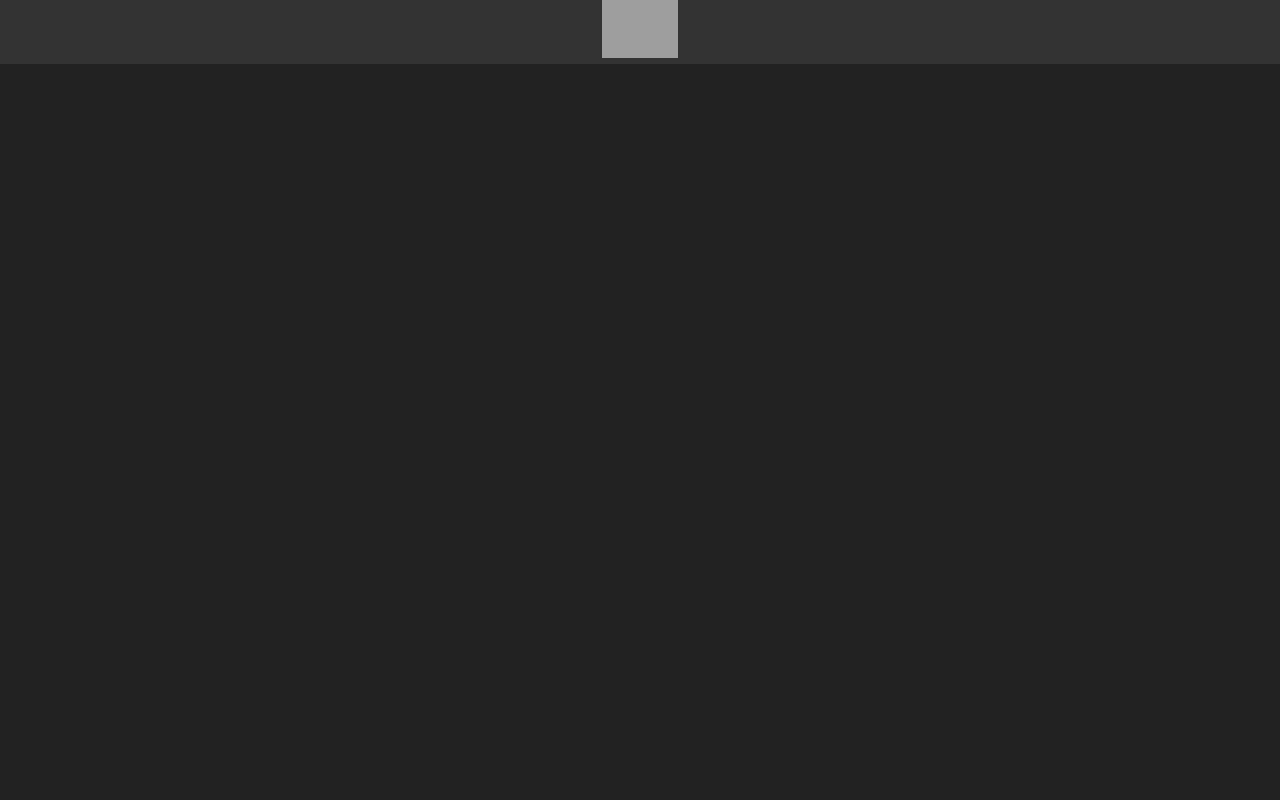
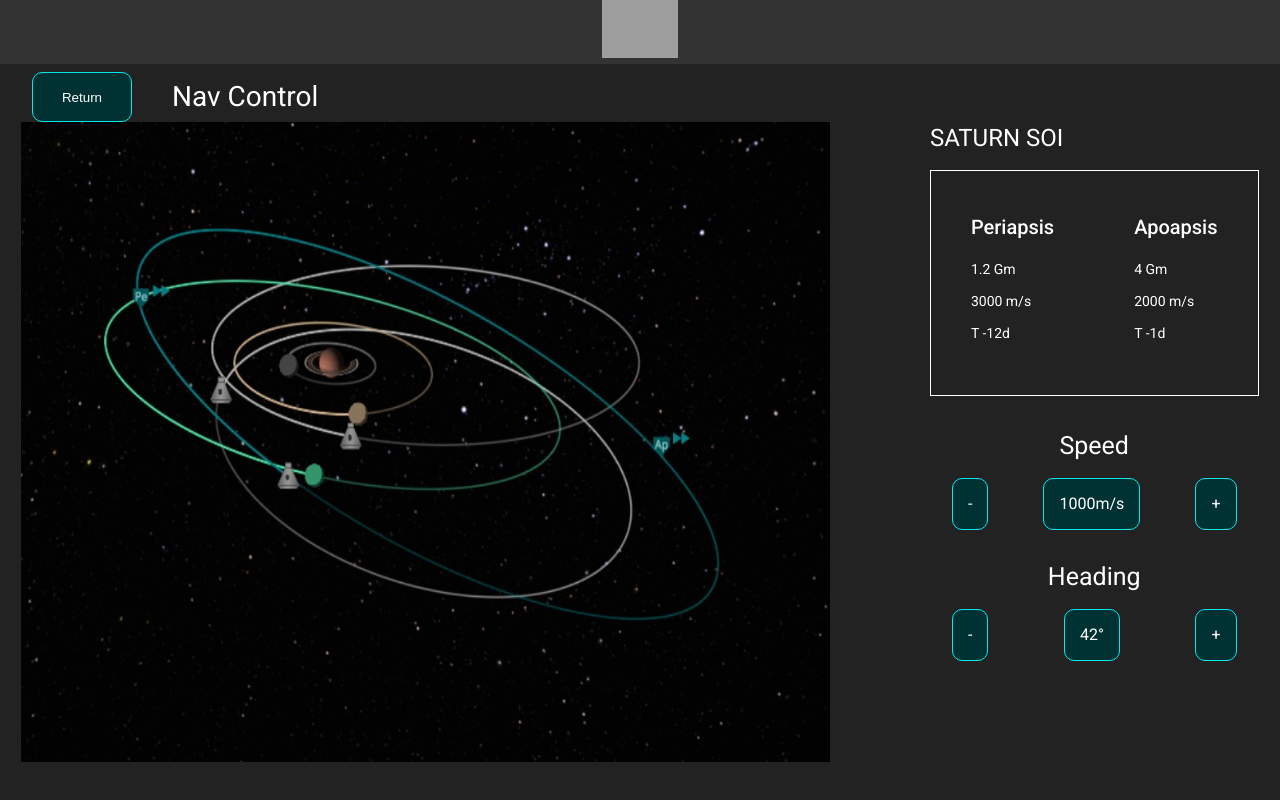
Before and after one commit to esfacumon/rocinante-display, an Angular app: page /pilot/nav in a window 1280 px wide. Before the commit this address led to /. Built offline with nearby package versions, Linux system fonts and the light colour scheme; grey boxes are pictures that could not be loaded.

Commit message:
Updated pilot main and nav

```diff
--- a/src/app/app-routing.module.ts
+++ b/src/app/app-routing.module.ts
@@ -11,6 +11,7 @@
 import { PilotMainComponent } from './components/pilot/pilot-main/pilot-main.component';
 import { AirlockComponent } from './components/utilities/airlock/airlock.component';
 import { ArmoryComponent } from './components/utilities/armory/armory.component';
+import { PilotNavComponent } from './components/pilot/pilot-nav/pilot-nav.component';
 
 const routes: Routes = [
   {path : '', component : MainMenuComponent},
@@ -24,6 +25,8 @@
   {path : 'comander/coms', component : ComanderComsComponent},
   {path : 'comander/airlock-camera/:id', component : ComanderAirlockCameraComponent},
   {path : 'comander/nav', component : ComanderNavComponent},
+  {path : 'pilot/nav', component : PilotNavComponent},
+
 ];
 
 @NgModule({
--- a/src/app/components/pilot/pilot-main/pilot-main.component.css
+++ b/src/app/components/pilot/pilot-main/pilot-main.component.css
@@ -44,31 +44,36 @@
 }
 
 .camera{
-    height: 250px;
-    width: 250px;
+    height: 240px;
+    width: 540px;
     background-color: rgb(20, 20, 20);
-    border-radius: 30px;
+    border-radius: 10px;
+    margin: 5px;
+    border-color: rgb(92, 99, 99);
+    border-style: solid;
+    border-width: 2px;
 }
 
  .cameras-section{
-    grid-template-columns: repeat(1, 100px);
-    grid-template-rows: repeat(1, 100px);
     gap: 5px;
     margin: 30px ;
     align-self: center;
-}
 
-.cameras-section-nav :first-child{
-    flex: none none 100%
-}
-.cameras-section-nav :not(:first-child){
-    flex: none 4 50%
 }
 
 .cameras-section-nav{
     display: flex;
+    justify-content: space-between;
+
 }
-/*
-.cameras-section-nav :nth-last-child(-n+2){
-    grid-column: span 1;
-} */
+
+.main-camera{
+    height: 600px;
+    width: 1100px;
+    background-color: rgb(20, 20, 20);
+    border-radius: 10px;
+    margin: 5px;
+    border-color: rgb(92, 99, 99);
+    border-style: solid;
+    border-width: 2px;
+}
--- a/src/app/components/pilot/pilot-main/pilot-main.component.html
+++ b/src/app/components/pilot/pilot-main/pilot-main.component.html
@@ -12,19 +12,21 @@
     </div>
 
     <div class="cameras-section">
+            <div class="main-camera"></div>
+
         <div class="cameras-section-nav">
             <div class="camera"></div>
             <div class="camera"></div>
-            <div class="camera"></div>
         </div>
+
     </div>
 
     <div class="buttons-section">
         <div class="buttons-section-nav">
-            <button class="button-default" routerLink="/comander/coms">Coms</button>
-            <button class="button-default" routerLink="/comander/airlock">Airlock</button>
-            <button class="button-default" routerLink="/comander/nav">Nav</button>
-            <button class="button-danger" routerLink="/comander/combat">Combat Mode</button>
+            <button class="button-default" routerLink="/pilot/docking">Docking</button>
+            <button class="button-default" routerLink="/pilot/reactor">Reactor</button>
+            <button class="button-default" routerLink="/pilot/drone">Drone</button>
+            <button class="button-danger" routerLink="/pilot/nav">Nav</button>
         </div>
 
     </div>
--- /dev/null
+++ b/src/app/components/pilot/pilot-nav/pilot-nav.component.css
@@ -0,0 +1,59 @@
+.nav-div{
+    display: flex;
+    flex-direction: row;
+
+    justify-content: center;
+}
+
+.nav-map-img{
+    height: 80vh;
+}
+
+.nav-info{
+
+    margin-left: 100px;
+    display: flex;
+    flex-direction: column;
+    justify-content: left;
+    color: white;
+}
+
+.orbit-info{
+    display: flex;
+    flex-direction: row;
+    border: solid 1px white;
+}
+
+.orbit-info div{
+    margin: 40px;
+}
+
+.parameters-section-nav{
+    margin-top: 30px;
+}
+
+/* .parameter-section{
+    border: solid 1px white;
+} */
+
+.parameter-name{
+    text-align: center;
+    font-size: 25px;
+    margin: 10px;
+}
+.parameter-value-section{
+    display: flex;
+    justify-content: space-between;
+    font-size: medium;
+    border-radius: 9px;
+    margin: 10px;
+    padding: 12px;
+}
+
+.parameter-button, .parameter-value{
+    padding: 15px;
+    margin-bottom: 15px;
+    background-color: #013233;
+    border: 1px solid #06E6EB;
+    border-radius: 10px;
+}
--- /dev/null
+++ b/src/app/components/pilot/pilot-nav/pilot-nav.component.html
@@ -0,0 +1,45 @@
+<div class="component-div">
+    <div class="component-top-bar">
+        <button class="button-default button-return" routerLink="..">Return</button>
+        <h1>Nav Control</h1>
+    </div>
+    <div class="nav-div">
+        <img class="nav-map-img" src="../../../../assets/nav-map.jpeg"/>
+        <div class="nav-info">
+            <h1>SATURN SOI</h1>
+            <div class="orbit-info">
+                <div>
+                    <h2>Periapsis</h2>
+                    <p>1.2 Gm</p>
+                    <p>3000 m/s</p>
+                    <p>T -12d</p>
+                </div>
+                <div>
+                    <h2>Apoapsis</h2>
+                    <p>4 Gm</p>
+                    <p>2000 m/s</p>
+                    <p>T -1d</p>
+                </div>
+            </div>
+            <div class="parameters-section-nav">
+                <div class="parameter-section">
+                    <div class="parameter-name">Speed</div>
+                    <div class="parameter-value-section">
+                        <div class="parameter-button">-</div>
+                        <div class="parameter-value">1000m/s</div>
+                        <div class="parameter-button">+</div>
+                    </div>
+
+                </div>
+                <div class="parameter-section">
+                    <div class="parameter-name">Heading</div>
+                    <div class="parameter-value-section">
+                        <div class="parameter-button">-</div>
+                        <div class="parameter-value">42°</div>
+                        <div class="parameter-button">+</div>
+                    </div>
+                </div>
+            </div>
+        </div>
+    </div>
+</div>
--- /dev/null
+++ b/src/app/components/pilot/pilot-nav/pilot-nav.component.ts
@@ -0,0 +1,15 @@
+import { Component, OnInit } from '@angular/core';
+
+@Component({
+  selector: 'app-comander-nav',
+  templateUrl: './pilot-nav.component.html',
+  styleUrls: ['./pilot-nav.component.css', '../../sharedStyles.css']
+})
+export class PilotNavComponent implements OnInit {
+
+  constructor() { }
+
+  ngOnInit(): void {
+  }
+
+}
```
Also changed, not shown: 1 other file (tests, documents, lock files or other folders).
